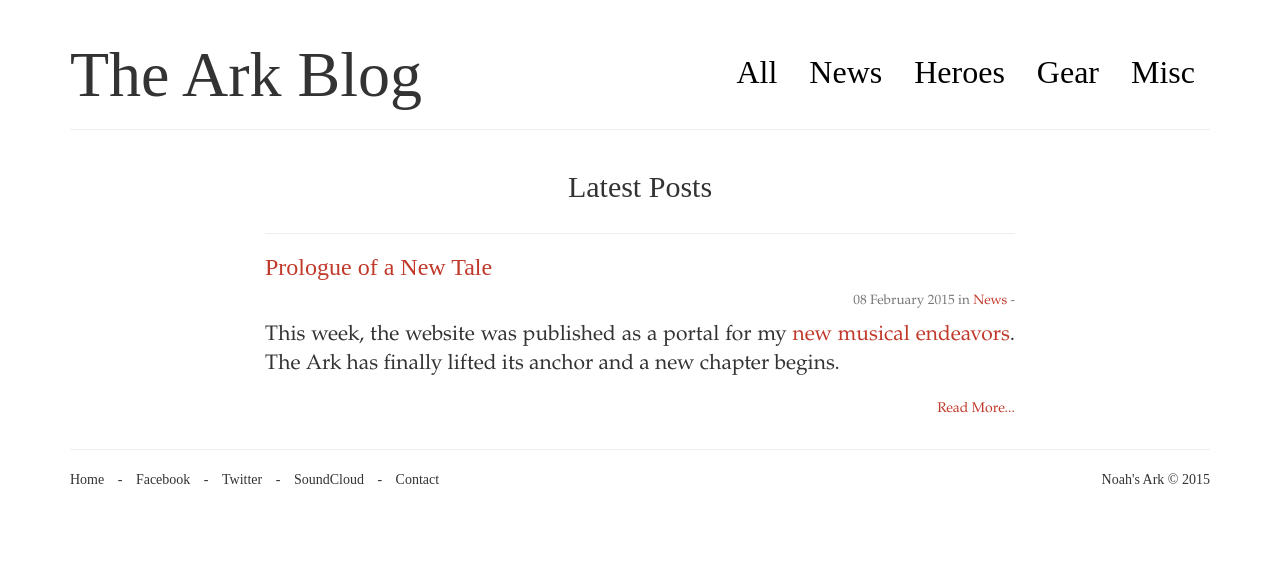
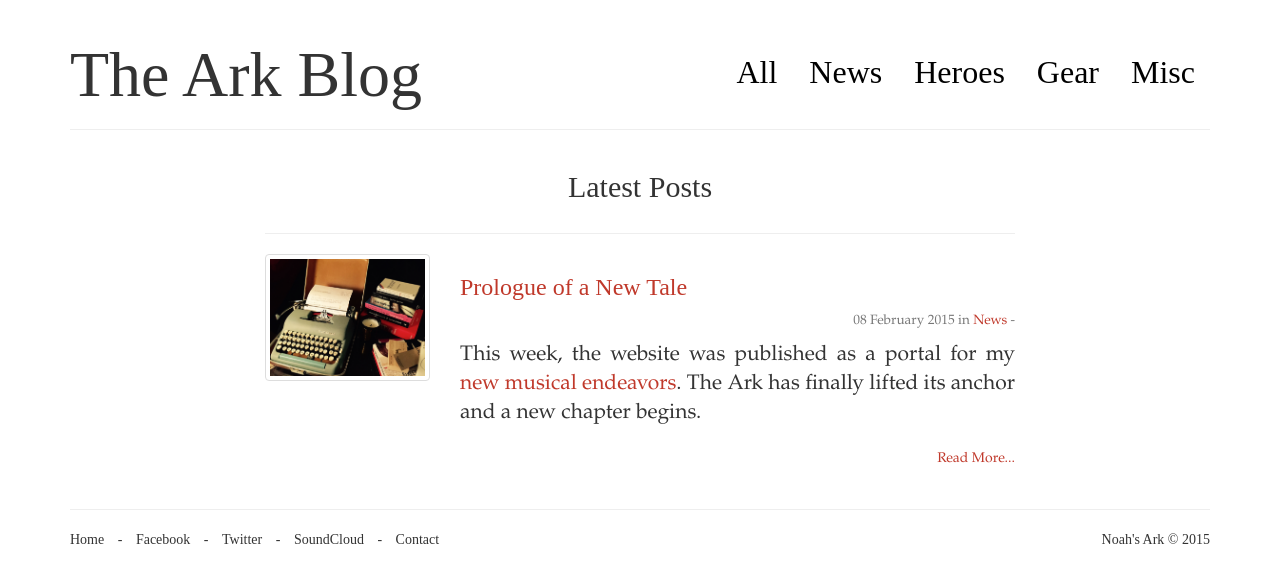
Before and after one commit to noahsarkmusic/noahsarkmusic.github.io, a Jekyll site: the page built from blog/index.html, in a window 1280 px wide. Shown: the top 583 px of the page. Built offline with Jekyll 4.4.1, drawn with Linux system fonts in a browser that asks for light colours; some web fonts are replaced; comment, search, counter and statistics services are not loaded.

Commit message:
Blog pictures added in layout

```diff
--- a/_layouts/post.html
+++ b/_layouts/post.html
@@ -57,6 +57,11 @@ layout: blog
                 {% for post in site.related_posts limit:3 %}
                 <div class="col-xs-4">
                     <div class="thumbnail">
+                        {% if post.image %}
+                        <a href="{{ post.url }}">
+                            <img src="{{ post.image }}">
+                        </a>
+                        {% endif %}
                         <div class="caption">
                             <h5 class="desdemona"><a href="{{ post.url }}" class="so-link">{{ post.title }}</a></h5>
                             <p class="garamond text-right">
--- a/blog/index.html
+++ b/blog/index.html
@@ -15,6 +15,15 @@ title: All
 				{% for post in site.posts %}
 					<hr>
 					<li>
+						<div class="row">
+							<div class="col-xs-3">
+								{% if post.image %}
+									<a href="{{ post.url }}">
+										<img src="{{ post.image }}" class="img-thumbnail img-responsive">
+									</a>
+								{% endif %}
+							</div>
+        					<div class="col-xs-9">
 								<h3 class="desdemona"><a href="{{ post.url }}" class="so-link">{{ post.title }}</a></h3>
 								<h4 class="garamond text-right">
 									<small>{{ post.date | date_to_long_string }} in <a href="/blog/{{ post.categories | first }}" class="so-link">{{ post.categories | first | capitalize }}</a> - <a href="{{ post.url }}#disqus_thread" class="so-link"></a></small>
@@ -25,6 +34,8 @@ title: All
 
 								</div>
 								<p class="garamond text-right"><a href="{{ post.url }}" class="so-link">Read More...</a></p>
+							</div>
+						</div>
 					</li>
 				{% endfor %}
 				</ul>
```
Also changed, not shown: _layouts/category.html (+11 -0 lines). Lines whose indentation alone changed are shown as unchanged.
